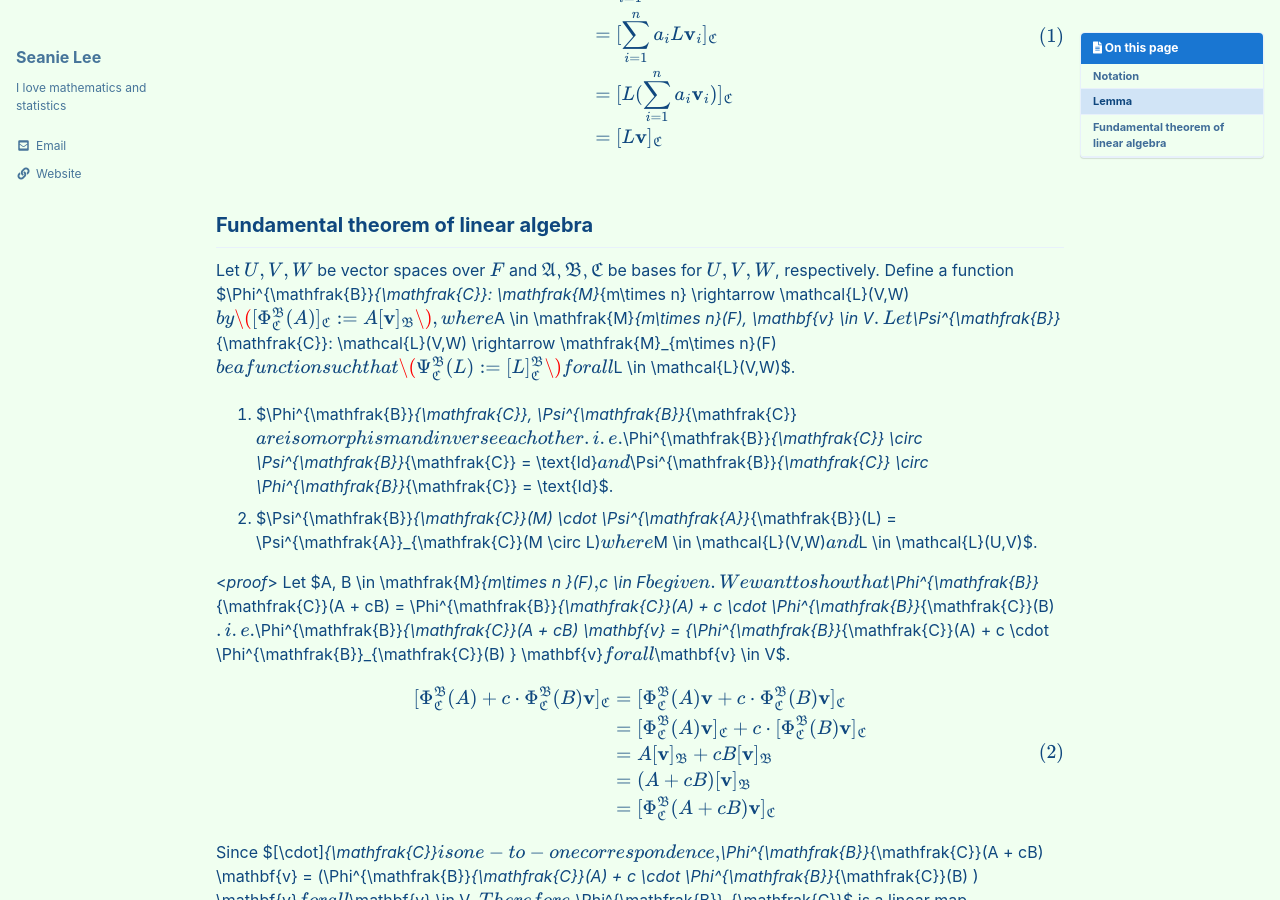
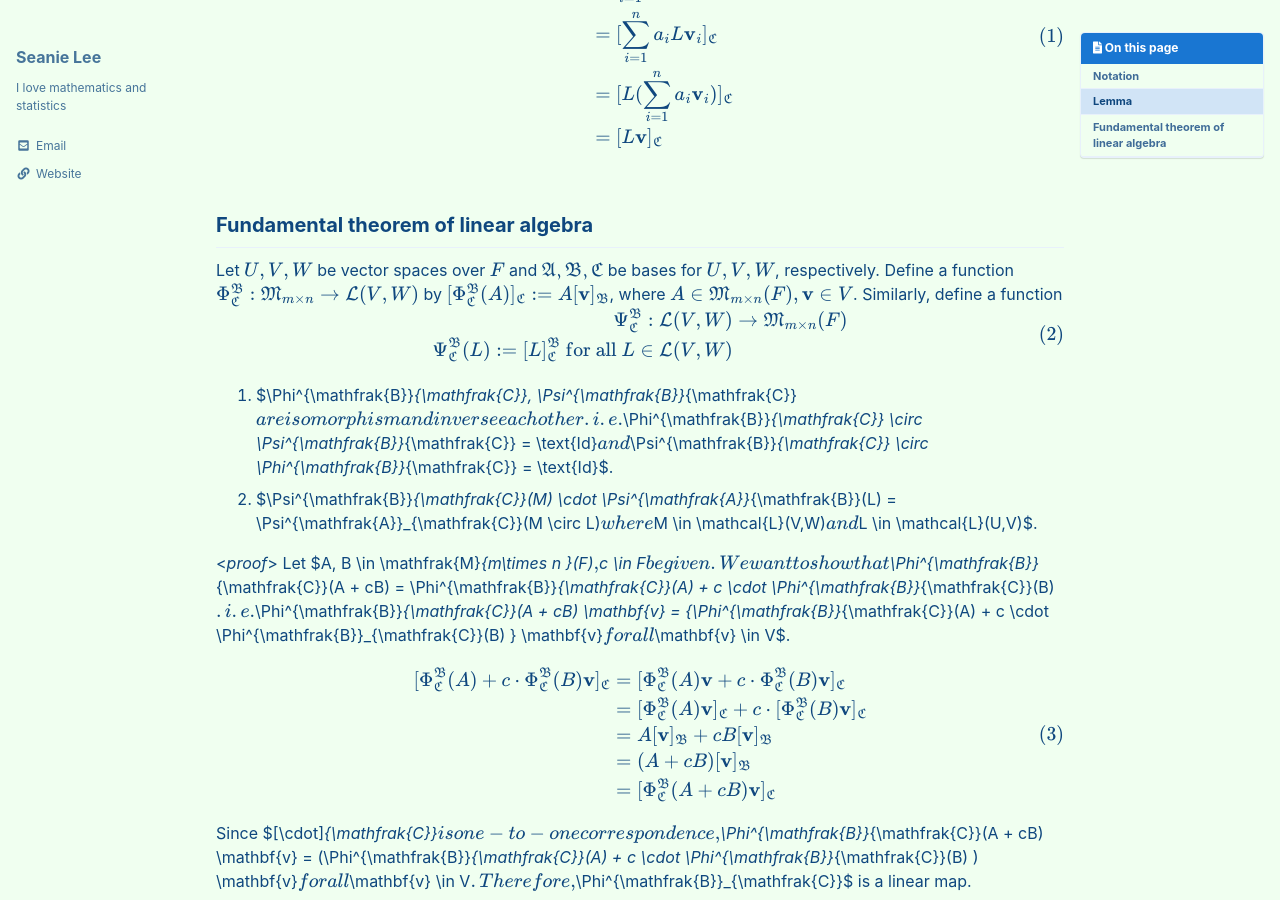
Before and after one commit to seanie12/blog, a Jekyll site: the page built from _posts/2020-12-30-fudamental-theorem-of-linear-algebra.md, in a window 1280 px wide and 900 px high, scrolled down 788 px. Built offline with Jekyll 4.4.1, drawn with Linux system fonts in a browser that asks for light colours; cached includes are drawn as plain includes; formulas are drawn with MathJax 3.

Commit message:
Update 2020-12-30-fudamental-theorem-of-linear-algebra.md

```diff
--- a/_posts/2020-12-30-fudamental-theorem-of-linear-algebra.md
+++ b/_posts/2020-12-30-fudamental-theorem-of-linear-algebra.md
@@ -53,8 +53,11 @@ $$\tag*{$\square$}$$
 
 ## Fundamental theorem of linear algebra
 Let $U,V,W$ be vector spaces over $F$ and $\mathfrak{A,B,C}$ be bases for $U,V,W$, respectively.
-Define  a function $\Phi^{\mathfrak{B}}_{\mathfrak{C}}: \mathfrak{M}_{m\times n} \rightarrow \mathcal{L}(V,W)$ by $$[\Phi^{\mathfrak{B}}_{\mathfrak{C}}(A)]_{\mathfrak{C}} := A[\mathbf{v}]_{\mathfrak{B}}$$, where $A \in \mathfrak{M}_{m\times n}(F), \mathbf{v} \in V$.
-Let $\Psi^{\mathfrak{B}}_{\mathfrak{C}}: \mathcal{L}(V,W) \rightarrow \mathfrak{M}_{m\times n}(F)$ be a function such that $$\Psi^{\mathfrak{B}}_{\mathfrak{C}}(L) := [L]^{\mathfrak{B}}_{\mathfrak{C}}$$ for all $L \in \mathcal{L}(V,W)$.
+Define  a function $$\Phi^{\mathfrak{B}}_{\mathfrak{C}}: \mathfrak{M}_{m\times n} \rightarrow \mathcal{L}(V,W)$$ by $$[\Phi^{\mathfrak{B}}_{\mathfrak{C}}(A)]_{\mathfrak{C}} := A[\mathbf{v}]_{\mathfrak{B}}$$, where $A \in \mathfrak{M}_{m\times n}(F), \mathbf{v} \in V$.
+Similarly, define a function
+$$\begin{align}\begin{split}\Psi^{\mathfrak{B}}_{\mathfrak{C}}: \mathcal{L}(V,W) &\rightarrow \mathfrak{M}_{m\times n}(F)\\
+\Psi^{\mathfrak{B}}_{\mathfrak{C}}(L) := [L]^{\mathfrak{B}}_{\mathfrak{C}} \text{ for all } L \in \mathcal{L}(V,W)\end{split}\end{align}\\$$
+
 1. $\Phi^{\mathfrak{B}}_{\mathfrak{C}}, \Psi^{\mathfrak{B}}_{\mathfrak{C}}$ are isomorphism and inverse each other. i.e. $\Phi^{\mathfrak{B}}_{\mathfrak{C}} \circ \Psi^{\mathfrak{B}}_{\mathfrak{C}} = \text{Id}$ and $\Psi^{\mathfrak{B}}_{\mathfrak{C}} \circ \Phi^{\mathfrak{B}}_{\mathfrak{C}} = \text{Id}$.
 2. $\Psi^{\mathfrak{B}}_{\mathfrak{C}}(M) \cdot \Psi^{\mathfrak{A}}_{\mathfrak{B}}(L) = \Psi^{\mathfrak{A}}_{\mathfrak{C}}(M \circ L)$ where $M \in \mathcal{L}(V,W)$ and $L \in \mathcal{L}(U,V)$.
 
```
